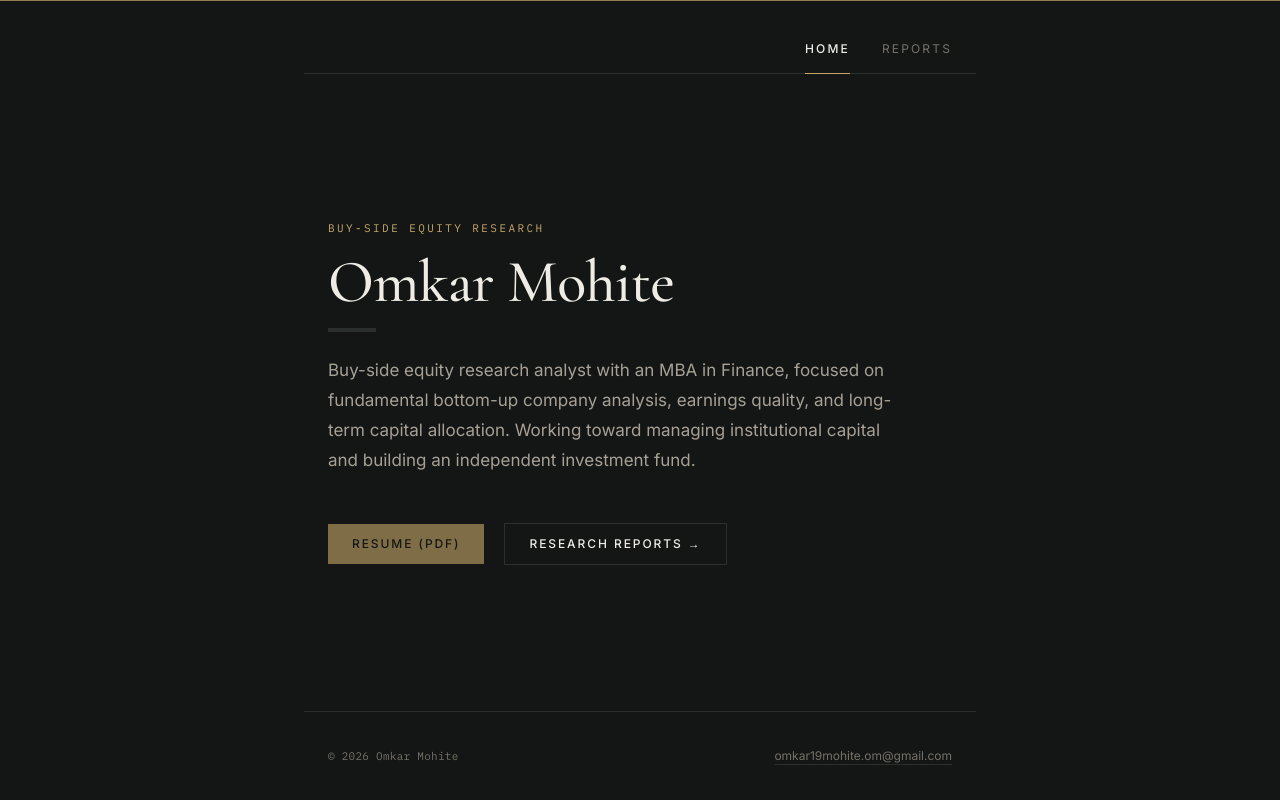
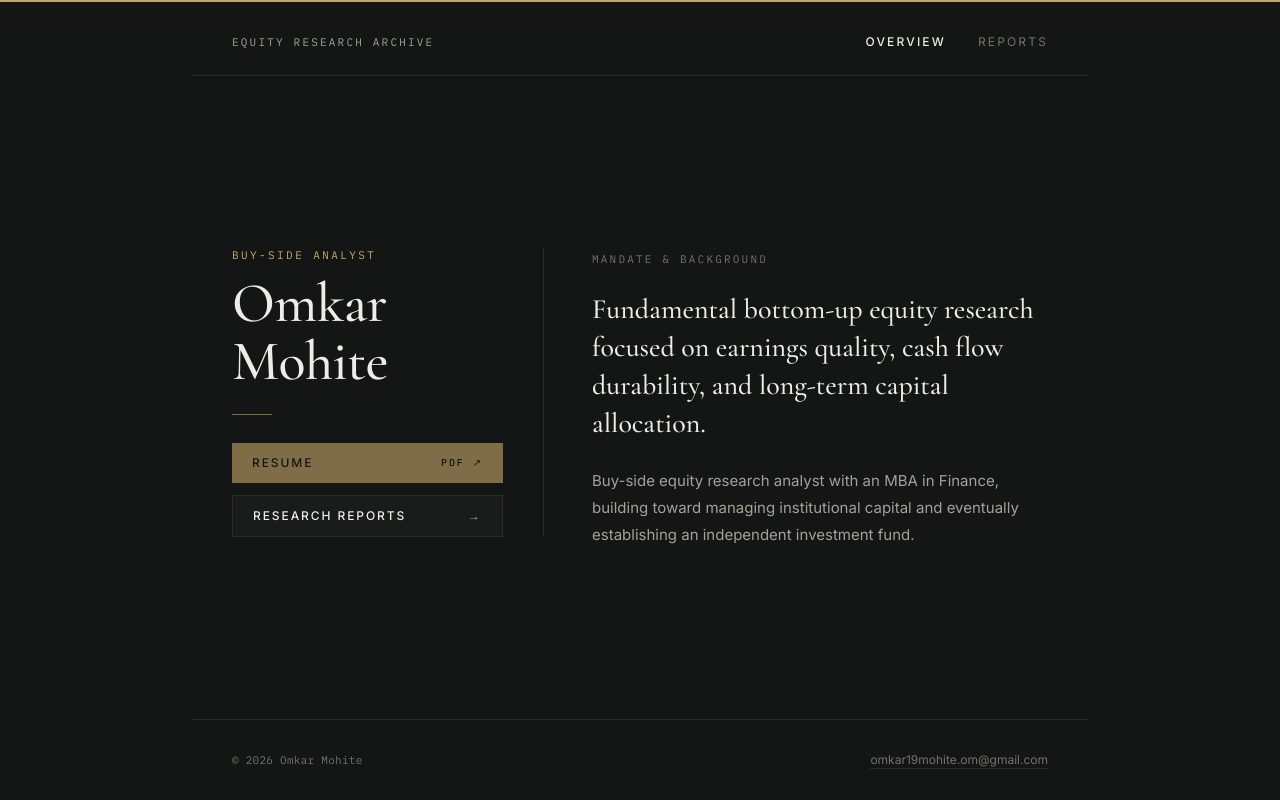
Before and after one commit to Omax19/Omax19.github.io, a plain HTML site: page index.html in a window 1280 px wide. Drawn offline with nearby package versions, Linux system fonts and the light colour scheme; no server answers.

Commit message:
index.html

```diff
--- a/index.html
+++ b/index.html
@@ -10,6 +10,7 @@
 
     :root {
       --bg-library: #141615;
+      --surface-card: #191C1A;
       --ink-parchment: #EFECE6;
       --ink-secondary: #A6A096;
       --ink-muted: #767168;
@@ -42,61 +43,87 @@
     };
   </script>
 
-  <!-- Subtle Top Brass Line -->
-  <div class="w-full border-t border-[#C5A869]/70"></div>
+  <!-- Top Brass Accent Bar -->
+  <div class="w-full h-[2px] bg-[#C5A869]"></div>
 
-  <!-- Minimal Top Navigation -->
-  <header class="w-full max-w-2xl mx-auto px-6 pt-10 pb-4 flex items-center justify-end border-b border-[#2A2E2C]">
+  <!-- Editorial Header -->
+  <header class="w-full max-w-4xl mx-auto px-6 sm:px-10 pt-8 pb-6 flex items-center justify-between border-b border-[#2A2E2C]">
+    <span class="font-ledger text-[11px] uppercase tracking-[0.2em] text-[#A6A096]">
+      Equity Research Archive
+    </span>
     <nav class="flex items-center gap-8 text-xs uppercase tracking-[0.18em] text-[#767168]">
-      <a href="#home" onclick="showPage('home')" id="nav-home" class="text-[#EFECE6] font-medium pb-4 -mb-[17px] border-b border-[#C5A869] transition">
-        Home
+      <a href="#home" onclick="showPage('home')" id="nav-home" class="text-[#EFECE6] font-medium transition">
+        Overview
       </a>
-      <a href="#reports" onclick="showPage('reports')" id="nav-reports" class="hover:text-[#EFECE6] pb-4 -mb-[17px] border-b border-transparent transition">
+      <a href="#reports" onclick="showPage('reports')" id="nav-reports" class="hover:text-[#EFECE6] transition">
         Reports
       </a>
     </nav>
   </header>
 
   <!-- Main Content -->
-  <main class="w-full max-w-2xl mx-auto px-6 my-auto py-16">
+  <main class="w-full max-w-4xl mx-auto px-6 sm:px-10 my-auto py-14 sm:py-20">
 
-    <!-- VIEW 1: LANDING PAGE -->
-    <section id="page-home" class="space-y-9">
-      <div class="space-y-4">
+    <!-- VIEW 1: SPLIT EDITORIAL LANDING PAGE -->
+    <section id="page-home" class="grid grid-cols-1 md:grid-cols-12 gap-10 md:gap-12 items-start">
+
+      <!-- Left Column: Identity & Actions -->
+      <div class="md:col-span-5 space-y-6 md:border-r md:border-[#2A2E2C] md:pr-10">
+        <div class="space-y-3">
           <p class="font-ledger text-[11px] uppercase tracking-[0.22em] text-[#C5A869]">
-          Buy-Side Equity Research
+            Buy-Side Analyst
           </p>
-        <h1 class="font-editorial text-5xl sm:text-6xl font-medium tracking-[-0.01em] text-[#EFECE6] leading-[1.05]">
+          <h1 class="font-editorial text-5xl sm:text-[3.5rem] font-medium tracking-[-0.01em] text-[#EFECE6] leading-[1.02]">
             Omkar Mohite
           </h1>
-        <div class="w-12 h-px bg-[#2A2E2C] pt-1"></div>
-        <p class="text-[16px] sm:text-[17px] text-[#A6A096] leading-[1.75] max-w-xl pt-2">
-          Buy-side equity research analyst with an MBA in Finance, focused on fundamental bottom-up company analysis, earnings quality, and long-term capital allocation. Working toward managing institutional capital and building an independent investment fund.
+        </div>
+
+        <div class="w-10 h-px bg-[#C5A869]/60"></div>
+
+        <div class="flex flex-col sm:flex-row md:flex-col gap-3 pt-1">
+          <a id="resume-link" href="javascript:void(0)"
+             class="inline-flex items-center justify-between px-5 py-3 text-xs uppercase tracking-[0.16em] font-medium text-[#141615] bg-[#C5A869] hover:bg-[#D4B97D] transition opacity-60 pointer-events-none">
+            <span>Resume</span>
+            <span class="font-ledger text-[10px]">PDF &nearr;</span>
+          </a>
+
+          <button onclick="showPage('reports')"
+             class="inline-flex items-center justify-between px-5 py-3 text-xs uppercase tracking-[0.16em] font-medium text-[#EFECE6] bg-[#191C1A] border border-[#2A2E2C] hover:border-[#C5A869] transition cursor-pointer">
+            <span>Research Reports</span>
+            <span class="text-[#C5A869]">&rarr;</span>
+          </button>
+        </div>
+      </div>
+
+      <!-- Right Column: Background & Focus -->
+      <div class="md:col-span-7 space-y-6 md:pt-1">
+        <p class="font-ledger text-[11px] uppercase tracking-[0.2em] text-[#767168]">
+          Mandate &amp; Background
+        </p>
+        <p class="font-editorial text-2xl sm:text-[1.75rem] text-[#EFECE6] leading-[1.35] font-normal">
+          Fundamental bottom-up equity research focused on earnings quality, cash flow durability, and long-term capital allocation.
+        </p>
+        <p class="text-[15px] text-[#A6A096] leading-[1.8]">
+          Buy-side equity research analyst with an MBA in Finance, building toward managing institutional capital and eventually establishing an independent investment fund.
         </p>
       </div>
 
-      <div class="pt-3 flex flex-wrap items-center gap-5">
-        <a id="resume-link" href="javascript:void(0)"
-           class="inline-flex items-center justify-center px-6 py-3 text-xs uppercase tracking-[0.16em] font-medium text-[#141615] bg-[#C5A869] hover:bg-[#D4B97D] transition opacity-60 pointer-events-none">
-          Resume (PDF)
-        </a>
-
-        <button onclick="showPage('reports')"
-           class="inline-flex items-center justify-center px-6 py-3 text-xs uppercase tracking-[0.16em] font-medium text-[#EFECE6] bg-transparent border border-[#2A2E2C] hover:border-[#C5A869] transition cursor-pointer">
-          Research Reports &rarr;
-        </button>
-      </div>
     </section>
 
-    <!-- VIEW 2: RESEARCH REPORTS PAGE -->
+    <!-- VIEW 2: RESEARCH REPORTS LEDGER -->
     <section id="page-reports" class="hidden space-y-8">
-      <div class="space-y-3 border-b border-[#2A2E2C] pb-6">
-        <button onclick="showPage('home')" class="font-ledger text-[11px] uppercase tracking-[0.18em] text-[#767168] hover:text-[#EFECE6] transition mb-1 inline-block cursor-pointer">
-          &larr; Return to Overview
+      <div class="flex flex-col sm:flex-row sm:items-end justify-between gap-4 border-b border-[#2A2E2C] pb-6">
+        <div class="space-y-2">
+          <button onclick="showPage('home')" class="font-ledger text-[11px] uppercase tracking-[0.18em] text-[#767168] hover:text-[#C5A869] transition block cursor-pointer">
+            &larr; Overview
           </button>
-        <h2 class="font-editorial text-4xl font-medium text-[#EFECE6] tracking-[-0.01em]">
+          <h2 class="font-editorial text-4xl sm:text-[2.75rem] font-medium text-[#EFECE6] tracking-[-0.01em] leading-none">
             Coverage &amp; Reports
           </h2>
+        </div>
+        <span class="font-ledger text-[11px] uppercase tracking-[0.16em] text-[#767168]">
+          Company / Latest Quarter
+        </span>
       </div>
 
       <!-- Auto-populated list from /reports folder -->
@@ -108,9 +135,9 @@
   </main>
 
   <!-- Minimal Footer -->
-  <footer class="w-full max-w-2xl mx-auto px-6 py-9 border-t border-[#2A2E2C] text-xs text-[#767168] flex flex-col sm:flex-row items-start sm:items-center justify-between gap-2">
+  <footer class="w-full max-w-4xl mx-auto px-6 sm:px-10 py-8 border-t border-[#2A2E2C] text-xs text-[#767168] flex flex-col sm:flex-row items-start sm:items-center justify-between gap-2">
     <span class="font-ledger text-[11px] tracking-wide">&copy; <span id="year"></span> Omkar Mohite</span>
-    <a href="mailto:omkar19mohite.om@gmail.com" class="hover:text-[#EFECE6] underline underline-offset-4 decoration-[#2A2E2C] hover:decoration-[#C5A869] transition">
+    <a href="mailto:omkar19mohite.om@gmail.com" class="hover:text-[#C5A869] underline underline-offset-4 decoration-[#2A2E2C] hover:decoration-[#C5A869] transition">
       omkar19mohite.om@gmail.com
     </a>
   </footer>
@@ -127,14 +154,14 @@
       if (page === 'reports') {
         home.classList.add('hidden');
         reports.classList.remove('hidden');
-        navReports.className = 'text-[#EFECE6] font-medium pb-4 -mb-[17px] border-b border-[#C5A869] transition';
-        navHome.className = 'hover:text-[#EFECE6] pb-4 -mb-[17px] border-b border-transparent transition';
+        navReports.className = 'text-[#EFECE6] font-medium border-b border-[#C5A869] pb-1 transition';
+        navHome.className = 'hover:text-[#EFECE6] pb-1 transition';
         window.location.hash = 'reports';
       } else {
         reports.classList.add('hidden');
         home.classList.remove('hidden');
-        navHome.className = 'text-[#EFECE6] font-medium pb-4 -mb-[17px] border-b border-[#C5A869] transition';
-        navReports.className = 'hover:text-[#EFECE6] pb-4 -mb-[17px] border-b border-transparent transition';
+        navHome.className = 'text-[#EFECE6] font-medium border-b border-[#C5A869] pb-1 transition';
+        navReports.className = 'hover:text-[#EFECE6] pb-1 transition';
         window.location.hash = '';
       }
     }
@@ -185,16 +212,16 @@
 
           return `
             <a href="reports/${encodeURIComponent(file.name)}" target="_blank" rel="noopener noreferrer"
-               class="py-4 flex items-center justify-between gap-4 group transition">
-              <div class="flex items-baseline gap-4">
+               class="py-5 flex items-center justify-between gap-4 group transition">
+              <div class="flex items-baseline gap-5">
                 <span class="font-ledger text-[11px] text-[#767168]">${indexNum}</span>
-                <span class="font-editorial text-2xl text-[#EFECE6] group-hover:text-[#C5A869] group-hover:underline underline-offset-4 decoration-[#C5A869] transition">
+                <span class="font-editorial text-2xl sm:text-[1.7rem] text-[#EFECE6] group-hover:text-[#C5A869] group-hover:underline underline-offset-4 decoration-[#C5A869] transition">
                   ${company}
                 </span>
               </div>
-              <div class="flex items-center gap-5 shrink-0">
-                ${quarter ? `<span class="font-ledger text-[11px] text-[#A6A096] border border-[#2A2E2C] px-2.5 py-0.5">${quarter}</span>` : ''}
-                <span class="font-ledger text-[11px] uppercase tracking-wider text-[#767168] group-hover:text-[#C5A869] transition">PDF &nearr;</span>
+              <div class="flex items-center gap-6 shrink-0">
+                ${quarter ? `<span class="font-ledger text-[11px] text-[#C5A869] border border-[#2A2E2C] bg-[#191C1A] px-3 py-1">${quarter}</span>` : ''}
+                <span class="font-ledger text-[11px] uppercase tracking-wider text-[#767168] group-hover:text-[#EFECE6] transition">PDF &nearr;</span>
               </div>
             </a>
           `;
```
Lines whose indentation alone changed are shown as unchanged.
